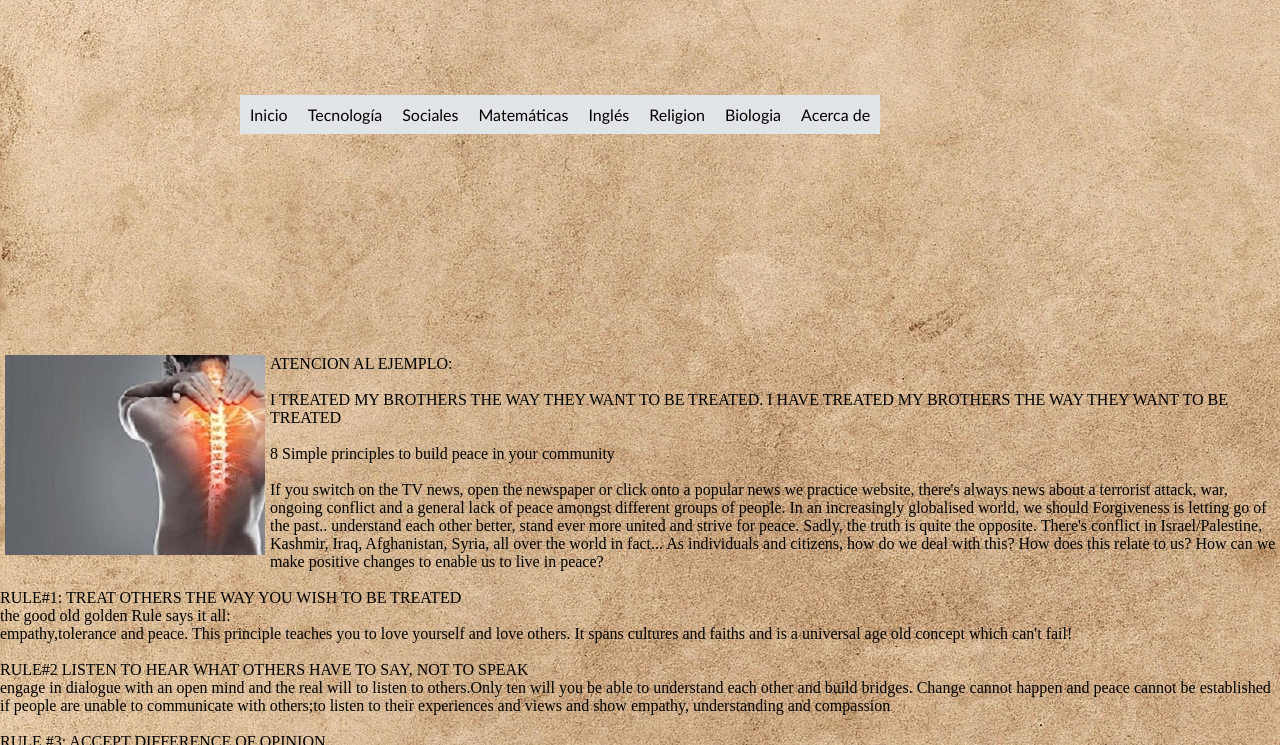
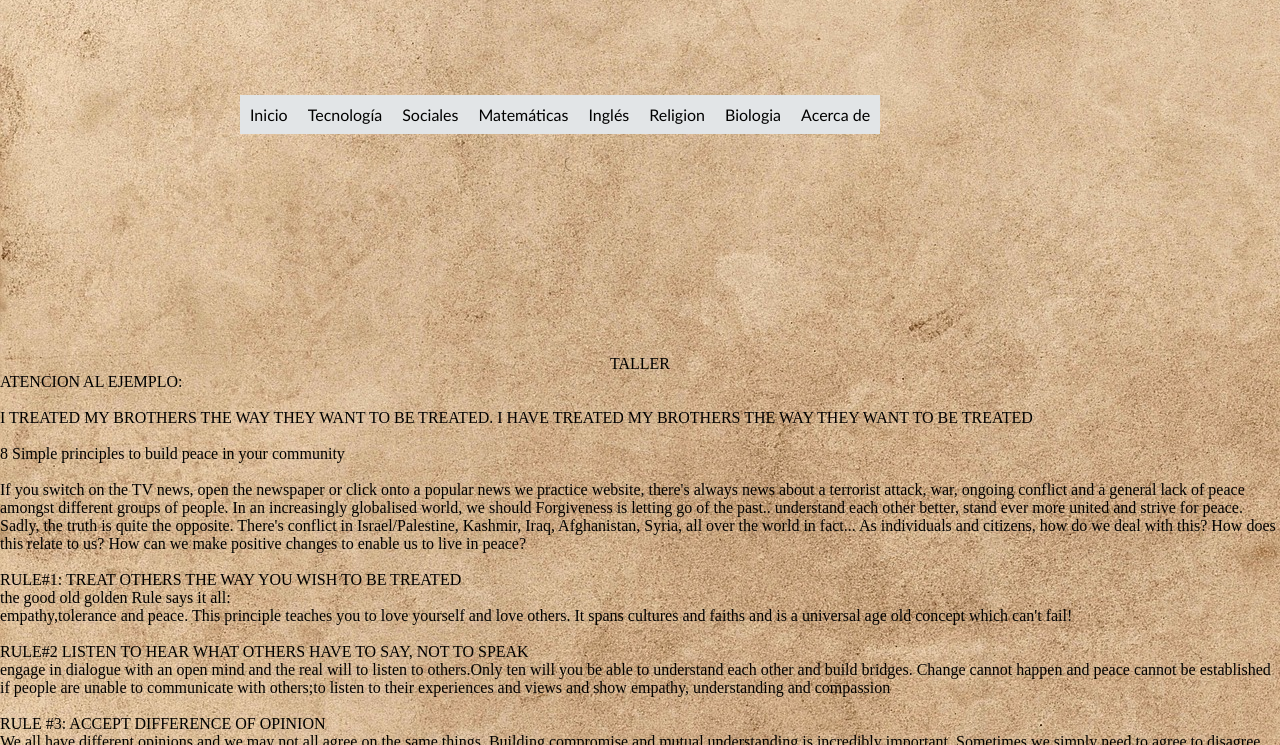
Before and after one commit to olayaximena/IDEM8-3, a plain HTML site: page ingles3.html in a window 1280 px wide. Shown: the part 55-800 px from the top of the page. Drawn offline with Linux system fonts and the light colour scheme.

Commit message:
Add files via upload

```diff
--- a/ingles3.html
+++ b/ingles3.html
@@ -212,7 +212,7 @@ EJEMPLO DE MENÚ DESPLEGABLE
 
 <div class="contenido">
 
-<div class="imageningl"></div>
+ <center><div class="tituloingl">TALLER</div></center>
 
 <div class="textoingl"></div>
 
```
Also changed, not shown: tecnologia3.html (+8 -2 lines).
